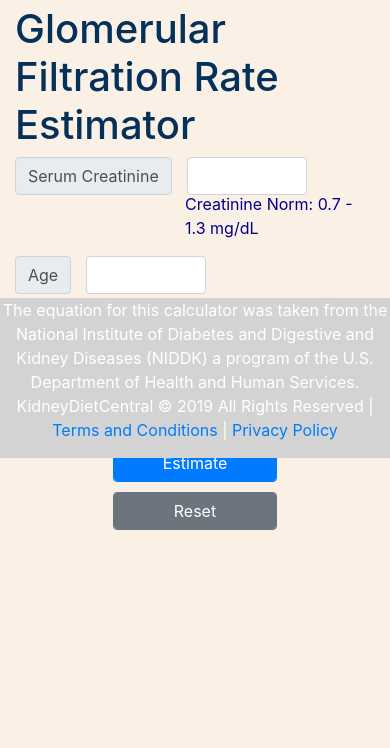
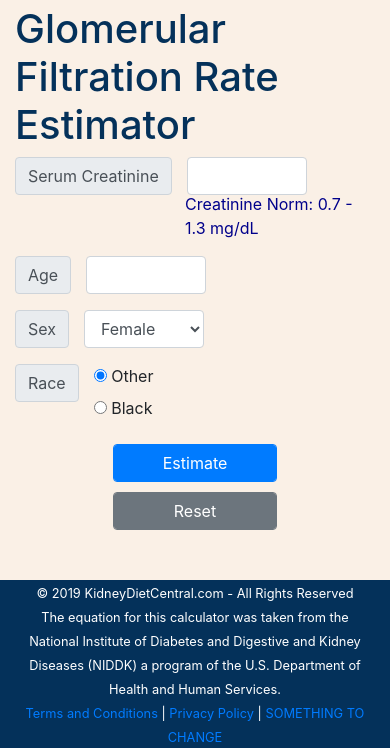
Before and after one commit to emenym/gfr_app, a Flask app: page / in a window 390 px wide. Shown: the part 386-1134 px from the top of the page. Before the commit the page ends 916 px from the top, so only its background shows below. Run offline with Flask 2, Linux system fonts and the light colour scheme; some libraries are stand-ins or nearby versions.

Commit message:
Changed Footer and it's css to be more aesthetically responsive

```diff
--- a/static/style.css
+++ b/static/style.css
@@ -55,20 +55,17 @@ canvas {
     font-size:3vw;
 }
 
-  .footer
+ /* .footer*/
+ #sticky-footer
   {
-    position: fixed;
+    margin-top: 50px;
     left: 0;
     bottom: 0;
     width: 100%;
-    background-color: lightGray;
+    background-color: #04315a;
     color: white;
-    text-align: center;  position: fixed;
-    left: 0;
-    bottom: 0;
-    width: 100%;
-    text-align: center;
   }
+
 
 /***/
   #creatinine
--- a/templates/gfr.html
+++ b/templates/gfr.html
@@ -46,13 +46,35 @@
         </div>
     </form>
 
-<div class = footer>
-    <p> The equation for this calculator was taken from the National Institute of Diabetes and Digestive and
-        Kidney Diseases (NIDDK) a program of the U.S. Department of Health and Human Services.<br>
-        KidneyDietCentral &copy 2019 All Rights Reserved | <a id="terms" href="https://kidneydietcentral.com/terms-conditions")>Terms and Conditions</a>
-         | <a id="privacy" href="https://kidneydietcentral.com/privacy-policy")>Privacy Policy</a>
-    </p>
-</div>
+<footer id="sticky-footer">
+    <div class="container text-center">
+        <div class="row">
+            <div class="col">
+                <small>&copy; 2019 KidneyDietCentral.com - All Rights Reserved</small>
+            </div>
+        </div>
+        <div class="row">
+            <div class="col">
+                  <small>The equation for this calculator was taken from the National Institute of Diabetes and Digestive and
+                        Kidney Diseases (NIDDK) a program of the U.S. Department of Health and Human Services.
+                  </small>
+            </div>
+        </div>
+        <div class="row">
+            <div class="col">
+                <small>
+                    <a id="terms" href="https://kidneydietcentral.com/terms-conditions")>Terms and Conditions</a>
+                    |
+                    <a id="privacy" href="https://kidneydietcentral.com/privacy-policy")>Privacy Policy</a>
+                    |
+                    <a id="something" href="https://kidneydietcentral.com/privacy-policy")>SOMETHING TO CHANGE</a>
+                </small>
+            </div>
+        </div>
+    </div>
+</footer>
+
+
 
 
 
```
